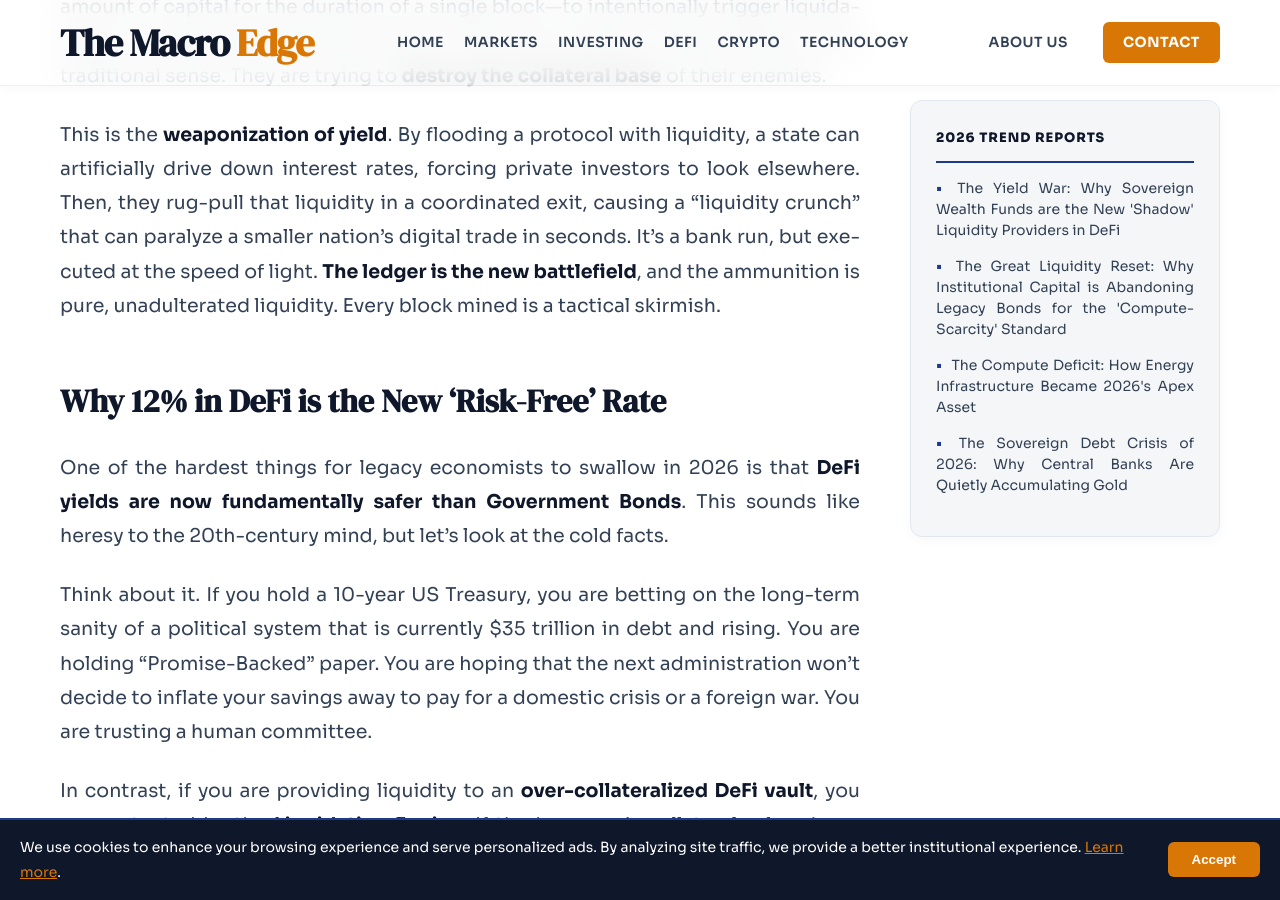
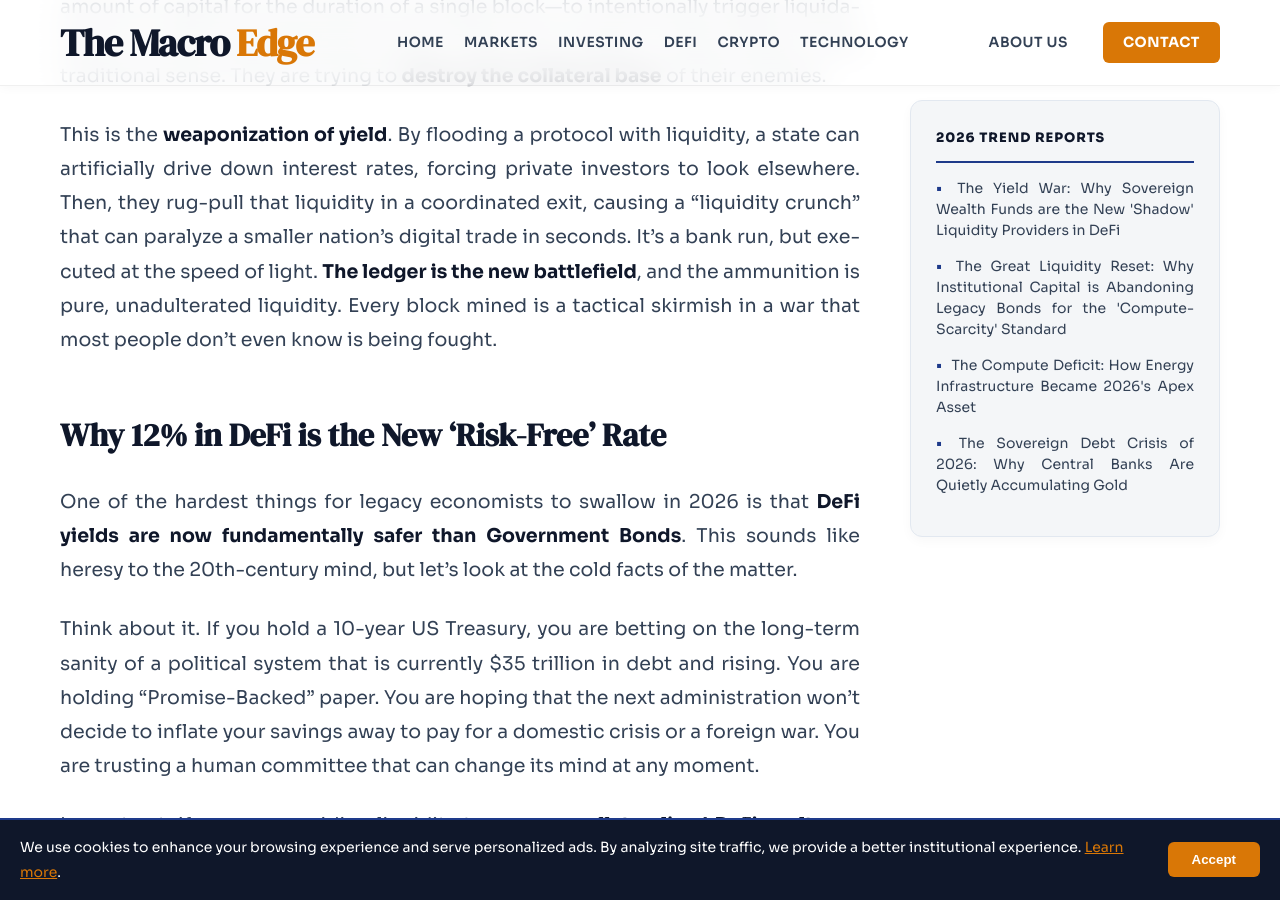
Before and after one commit to Frixx55/FinanceWorld, a Jekyll site: the page built from _posts/2026-05-13-the-yield-war-sovereign-wealth-funds-defi.md, in a window 1280 px wide and 900 px high, scrolled down 3583 px. Built offline with Jekyll 4.4.1, drawn with Linux system fonts in a browser that asks for light colours.

```diff
--- a/_posts/2026-05-13-the-yield-war-sovereign-wealth-funds-defi.md
+++ b/_posts/2026-05-13-the-yield-war-sovereign-wealth-funds-defi.md
@@ -4,7 +4,9 @@ title: "The Yield War: Why Sovereign Wealth Funds are the New 'Shadow' Liquidity
 date: 2026-05-13 10:00:00 +0200
 category: "DeFi"
 author: "Claire Hastings"
-image: "https://images.unsplash.com/photo-1451187580459-43490279c0fa"
+image: "https://images.unsplash.com/photo-1551288049-bbbda540d3ad"
+feature-img: "https://images.unsplash.com/photo-1551288049-bbbda540d3ad"
+thumbnail: "https://images.unsplash.com/photo-1551288049-bbbda540d3ad"
 excerpt: "The romantic era of DeFi 'by the people' is dead. In 2026, the biggest whales in the pool are nation-states, and they are using decentralized protocols to fight a silent war for liquidity."
 ---
 
@@ -32,13 +34,13 @@ If you want to understand how brutal this has become, you have to look at **Flas
 
 We are seeing documented cases of "State-Sponsored Arbitrage." Imagine a sovereign fund taking out a multi-billion dollar flash loan—borrowing an astronomical amount of capital for the duration of a single block—to intentionally trigger liquidations in a rival’s tokenized bond market. They aren’t trying to "make money" in the traditional sense. They are trying to **destroy the collateral base** of their enemies.
 
-This is the **weaponization of yield**. By flooding a protocol with liquidity, a state can artificially drive down interest rates, forcing private investors to look elsewhere. Then, they rug-pull that liquidity in a coordinated exit, causing a "liquidity crunch" that can paralyze a smaller nation’s digital trade in seconds. It’s a bank run, but executed at the speed of light. **The ledger is the new battlefield**, and the ammunition is pure, unadulterated liquidity. Every block mined is a tactical skirmish.
+This is the **weaponization of yield**. By flooding a protocol with liquidity, a state can artificially drive down interest rates, forcing private investors to look elsewhere. Then, they rug-pull that liquidity in a coordinated exit, causing a "liquidity crunch" that can paralyze a smaller nation’s digital trade in seconds. It’s a bank run, but executed at the speed of light. **The ledger is the new battlefield**, and the ammunition is pure, unadulterated liquidity. Every block mined is a tactical skirmish in a war that most people don't even know is being fought.
 
 ## Why 12% in DeFi is the New 'Risk-Free' Rate
 
-One of the hardest things for legacy economists to swallow in 2026 is that **DeFi yields are now fundamentally safer than Government Bonds**. This sounds like heresy to the 20th-century mind, but let's look at the cold facts.
+One of the hardest things for legacy economists to swallow in 2026 is that **DeFi yields are now fundamentally safer than Government Bonds**. This sounds like heresy to the 20th-century mind, but let's look at the cold facts of the matter.
 
-Think about it. If you hold a 10-year US Treasury, you are betting on the long-term sanity of a political system that is currently $35 trillion in debt and rising. You are holding "Promise-Backed" paper. You are hoping that the next administration won't decide to inflate your savings away to pay for a domestic crisis or a foreign war. You are trusting a human committee.
+Think about it. If you hold a 10-year US Treasury, you are betting on the long-term sanity of a political system that is currently $35 trillion in debt and rising. You are holding "Promise-Backed" paper. You are hoping that the next administration won't decide to inflate your savings away to pay for a domestic crisis or a foreign war. You are trusting a human committee that can change its mind at any moment.
 
 In contrast, if you are providing liquidity to an **over-collateralized DeFi vault**, you are protected by the **Liquidation Engine**. If the borrower's collateral value drops below a certain threshold, the code doesn't ask for permission. It doesn't call a committee or wait for a vote in Congress. It **liquidates the position instantly** and returns your principal.
 
```
